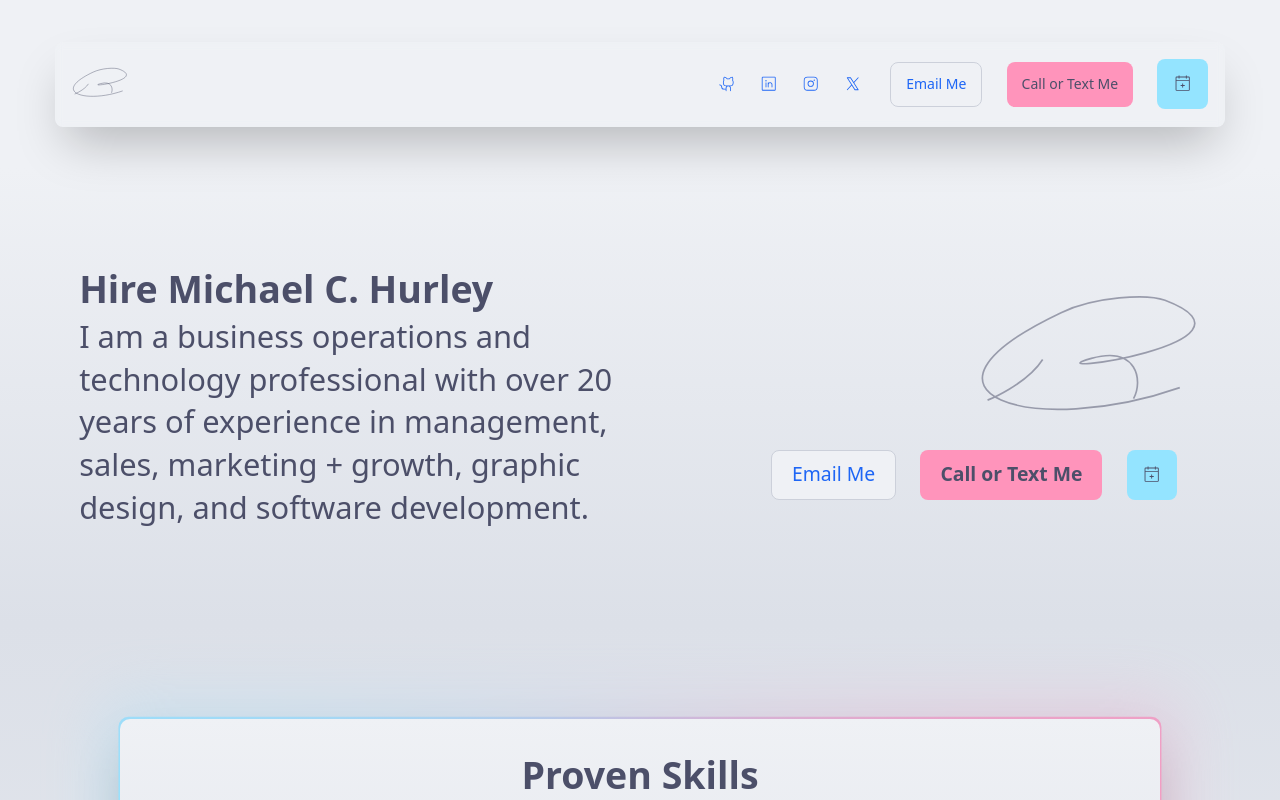
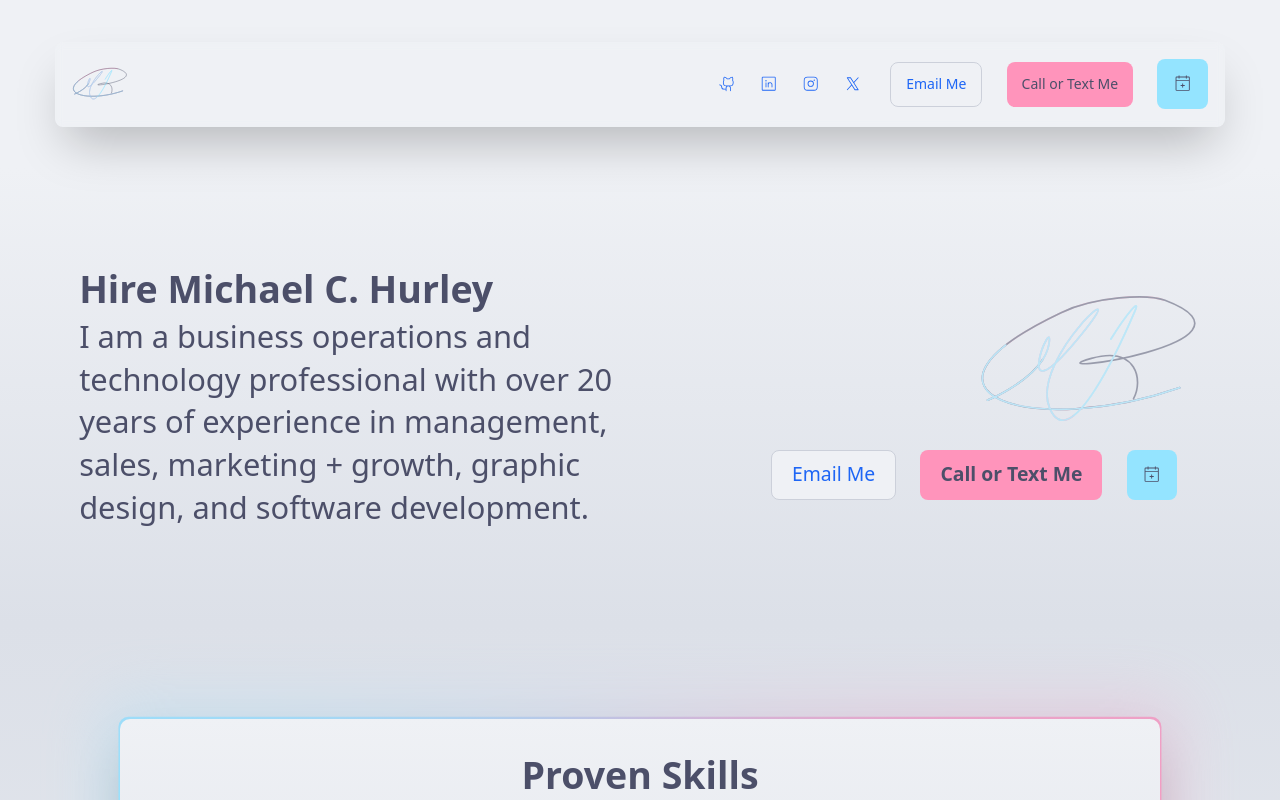
Before and after one commit to michaelmonetized/michaelchurley.com, a Next.js app: page / in a window 1280 px wide. Shown: the top 800 px of the page. Built offline with nearby package versions, Linux system fonts and the light colour scheme.

Commit message:
meeting fixed

```diff
--- a/app/page.tsx
+++ b/app/page.tsx
@@ -476,7 +476,7 @@ export default function Home() {
               src="https://koalendar.com/e/hire-michael-hurley?embed=true"
               width="100%"
               height="800px"
-              frameborder="0"
+              frameBorder="0"
             ></iframe>
             <div className="flex flex-col flex-wrap wrap sm:flex-row items-center justify-center p-md text-xs grow w-full gap-md">
               <Link
--- a/components/ui/logo-svg.tsx
+++ b/components/ui/logo-svg.tsx
@@ -1,16 +1,67 @@
 import * as React from "react";
 
-const LogoSVG = (props: React.SVGProps<SVGSVGElement>) => (
-  <svg viewBox="0 0 2802 1674" xmlns="http://www.w3.org/2000/svg" {...props}>
+const LogoSVG = (props: React.SVGProps<SVGSVGElement>) => {
+  const length = 19719.580774788763;
+  const path =
+    "M132 1352s698.406-279.47 768-704c69.594-424.531-510.621 979.12 343-42 853.62-1021.116-595.375 214.675-336 843 259.38 628.32 909.3-842.884 1067-1210s-749.09 904.71-661 1237 797.74-777.696 1008-1187-960.71 933.75-619 1138 561.16-831.044-272-597c-833.164 234.04 2344.2-186.241 920-726-220.63-83.617-873.46-47.804-1299 154-2175.32 1031.61-320.059 1568.61 1484 937";
+
+  return (
+    <svg
+      className="logo-svg-wrapper"
+      viewBox="0 0 2802 1674"
+      xmlns="http://www.w3.org/2000/svg"
+      {...props}
+    >
       <path
-      d="M132 1352s698.406-279.47 768-704c69.594-424.531-510.621 979.12 343-42 853.62-1021.116-595.375 214.675-336 843 259.38 628.32 909.3-842.884 1067-1210s-749.09 904.71-661 1237 797.74-777.696 1008-1187-960.71 933.75-619 1138 561.16-831.044-272-597c-833.164 234.04 2344.2-186.241 920-726-220.63-83.617-873.46-47.804-1299 154-2175.32 1031.61-320.059 1568.61 1484 937"
+        d={path}
+        id="logo-svg-glow-cyan"
+        fill="none"
+        stroke="#000"
+        strokeMiterlimit={10}
+        strokeWidth={21}
+        strokeDasharray={length}
+        strokeDashoffset={length}
+      />
+      <path
+        d={path}
+        id="logo-svg-glow-magenta"
+        fill="none"
+        stroke="#000"
+        strokeMiterlimit={10}
+        strokeWidth={21}
+        strokeDasharray={length}
+        strokeDashoffset={length}
+      />
+      <path
+        d={path}
         id="logo-svg"
         fill="none"
         stroke="#000"
         strokeMiterlimit={10}
         strokeWidth={21}
       />
+      <path
+        d={path}
+        id="logo-svg-trace-cyan"
+        fill="none"
+        stroke="#000"
+        strokeMiterlimit={10}
+        strokeWidth={21}
+        strokeDasharray={length}
+        strokeDashoffset={length}
+      />
+      <path
+        d={path}
+        id="logo-svg-treace-magenta"
+        fill="none"
+        stroke="#000"
+        strokeMiterlimit={10}
+        strokeWidth={21}
+        strokeDasharray={length}
+        strokeDashoffset={length}
+      />
     </svg>
   );
+};
 
 export default LogoSVG;
--- a/styles/globals.css
+++ b/styles/globals.css
@@ -543,6 +543,35 @@
     animation: draw-svg 10s forwards ease-out;
   }
 
+  .logo-svg-wrapper path {
+    --svg-stroke-length: 19719.580774788763;
+    stroke-linecap: round;
+  }
+
+  .logo-svg-wrapper path#logo-svg-trace-cyan,
+  .logo-svg-wrapper path#logo-svg-glow-cyan {
+    stroke: var(--cyan);
+  }
+
+  .logo-svg-wrapper path#logo-svg-glow-magenta,
+  .logo-svg-wrapper path#logo-svg-glow-cyan,
+  .logo-svg-wrapper path#logo-svg-trace-cyan,
+  .logo-svg-wrapper path#logo-svg-trace-magenta {
+    stroke-dasharray: calc(var(--svg-stroke-length) / 2);
+    animation: draw-svg-fx 5s infinite ease-in-out;
+  }
+
+  .logo-svg-wrapper path#logo-svg-trace-magenta,
+  .logo-svg-wrapper path#logo-svg-glow-magenta {
+    stroke: var(--magenta);
+    animation-delay: 0.2s;
+  }
+
+  .logo-svg-wrapper path#logo-svg-glow-magenta,
+  .logo-svg-wrapper path#logo-svg-glow-cyan {
+    filter: blur(8px);
+  }
+
   @keyframes draw-svg {
     from {
       stroke-dasharray: var(--svg-stroke-length);
@@ -556,6 +585,12 @@
 
     to {
       stroke-dasharray: var(--svg-stroke-length);
+      stroke-dashoffset: 0;
+    }
+  }
+
+  @keyframes draw-svg-fx {
+    50% {
       stroke-dashoffset: 0;
     }
   }
```
Lines whose indentation alone changed are shown as unchanged.
